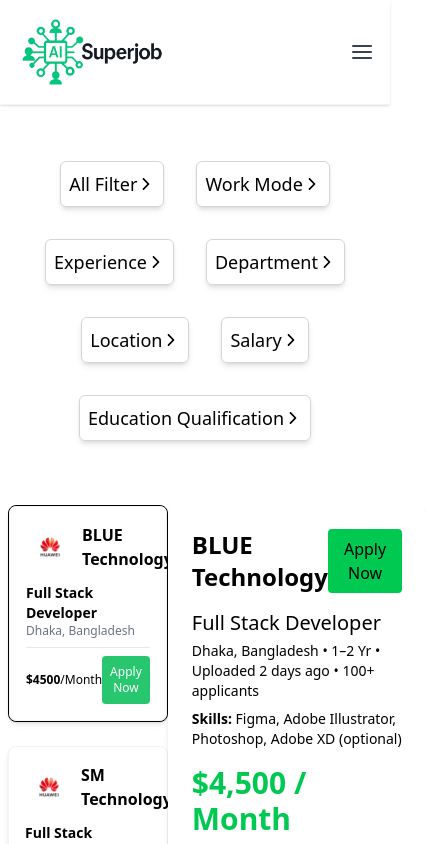
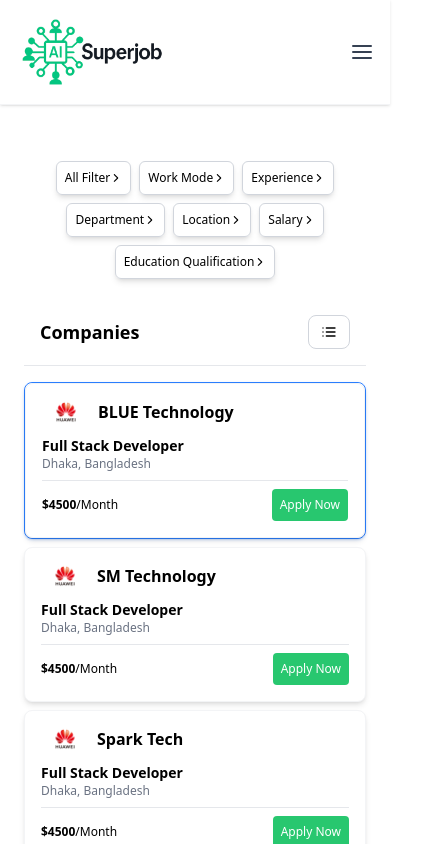
Before and after one commit to smtaidev/and_scheer-frontend, a Next.js app: page /jobSeeker/job-details in a window 390 px wide. Shown: the top 844 px of the page, 426 px wide, since content can reach past the window. Built offline with nearby package versions, Linux system fonts and the light colour scheme.

Commit message:
Make the details page responsive

```diff
--- a/package.json
+++ b/package.json
@@ -12,6 +12,7 @@
     "@reduxjs/toolkit": "^2.8.2",
     "framer-motion": "^12.9.1",
     "jwt-decode": "^4.0.0",
+    "lucide": "^0.525.0",
     "lucide-react": "^0.525.0",
     "next": "15.3.1",
     "react": "^19.0.0",
--- a/src/app/(jobSeeker)/jobSeeker/(pages)/job-details/page.tsx
+++ b/src/app/(jobSeeker)/jobSeeker/(pages)/job-details/page.tsx
@@ -12,6 +12,7 @@ import RecentJobCard from '@/components/recent-job/RecentJobCard';
 // import Container from '@/components/Container'
 // import JobDetailsCard from './JobDetailsCard'
 // import AllFilterSection from './AllfilterSection'
+import { ChevronLeft, List, Search, X } from "lucide-react"
 
 export type Company = {
     icnos: string;
@@ -24,26 +25,104 @@ export type Company = {
 export default function JobDetailspage() {
 
     const [currentCompany, setCurrentCompany] = useState<Company | undefined>(companies[0]);
+    const [showCompanies, setShowCompanies] = useState(true)
+    const [searchTerm, setSearchTerm] = useState("")
+
+    const filteredCompanies = companies.filter((company) => company.name.toLowerCase().includes(searchTerm.toLowerCase()))
+
+    const handleCompanySelect = (company: Company) => {
+        setCurrentCompany(company)
+        setShowCompanies(false)
+    }
+
+    const toggleView = () => {
+        setShowCompanies(!showCompanies)
+    }
+
+    const clearSearch = () => {
+        setSearchTerm("")
+    }
     return (
         <div>
 
             <Container>
-                <AllFilterSection/>
-                <div className='flex mt-16 '>
+                <AllFilterSection />
+                <div className=" px-4 mt-5 md:mt-9">
+                    {/* Mobile Header */}
+                    <div className="md:hidden sticky top-0 bg-white border-b border-gray-200 p-4 z-10 mb-4">
+                        <div className="flex items-center justify-between">
+                            <div className="flex items-center gap-3">
+                                {!showCompanies && currentCompany && (
+                                    <button
+                                        onClick={() => setShowCompanies(true)}
+                                        className="p-2 hover:bg-gray-100 rounded-lg transition-colors duration-200"
+                                    >
+                                        <ChevronLeft size={20} />
+                                    </button>
+                                )}
+                                <h1 className="text-lg font-semibold">
+                                    {showCompanies ? "Companies" : currentCompany?.name || "Job Details"}
+                                </h1>
+                            </div>
 
-                    <div className='space-y-6  w-[457px]'>
-                        {
-                            companies.map(company => <div className={`${currentCompany===company? "border border-scheer-primary rounded-lg shadow-xs shadow-scheer-primary":""}`} onClick={() => setCurrentCompany(company)}><RecentJobCard key={company.name} job={company} /> </div>)
-                        }
+                            {showCompanies && (
+                                <button
+                                    onClick={toggleView}
+                                    className="flex items-center gap-2 px-3 py-2 border border-gray-300 rounded-lg bg-white hover:bg-gray-50 transition-colors duration-200 text-sm"
+                                    disabled={!currentCompany}
+                                >
+                                    <List size={16} />
+                                    <span className="hidden xs:inline">Details</span>
+                                </button>
+                            )}
+                        </div>
+
+
                     </div>
 
+                    <div className="flex flex-col md:flex-row gap-6">
+                        {/* Companies List Section */}
+                        <div
+                            className={`
+            space-y-2 md:space-y-6
+            w-full md:w-[457px]
+            ${showCompanies ? "block" : "hidden md:block"}
+          `}
+                        >
+                            {filteredCompanies.length > 0 ? (
+                                filteredCompanies.map((company) => (
+                                    <div
+                                        key={company.name}
+                                        className={`
+                  cursor-pointer transition-all duration-200
+                  ${currentCompany === company
+                                                ? "border border-blue-500 rounded-lg shadow-sm shadow-blue-500/20"
+                                                : "hover:shadow-md"
+                                            }
+                `}
+                                        onClick={() => handleCompanySelect(company)}
+                                    >
+                                       <RecentJobCard key={company.name} job={company} />
+                                    </div>
+                                ))
+                            ) : (
+                                <div className="text-center py-8">
+                                    <p className="text-gray-500">No companies found matching "{searchTerm}"</p>
+                                </div>
+                            )}
+                        </div>
 
-                    <div className='flex-1'>
-                        <JobDetailsCard currentCompany={currentCompany}/>
+                        {/* Job Details Section */}
+                        <div
+                            className={`
+            flex-1
+            ${!showCompanies ? "block" : "hidden md:block"}
+          `}
+                        >
+                            <JobDetailsCard currentCompany={currentCompany} />
+                        </div>
                     </div>
-
                 </div>
-
 
 
             </Container>
--- a/src/components/job-details/AllfilterSection.tsx
+++ b/src/components/job-details/AllfilterSection.tsx
@@ -50,7 +50,7 @@ export default function AllFilterSection() {
 
 
   return (
-    <div className='flex gap-8 justify-center flex-wrap' >
+    <div className='flex gap-2 md:gap-8 justify-center flex-wrap' >
         {
             filters.map(filter => <div onClick={()=>setCurrentFilter(filter.name)} className={`${currentFilter===filter.name? "bg-scheer-primary rounded-lg":""}`}><AllfinterCard  key={filter.name} name={filter.name} /></div> )
         }
--- a/src/components/job-details/AllfinterCard.tsx
+++ b/src/components/job-details/AllfinterCard.tsx
@@ -4,10 +4,10 @@ import { IoIosArrowForward } from 'react-icons/io'
 export default function AllfinterCard({name}:{name:string}) {
   return (
     <div>
-         <div className='p-2 md:p-[20px] flex gap-4 border border-gray-300 rounded-md shadow-md '>
+         <div className='p-2 md:p-[20px] flex md:gap-4 border border-gray-300 rounded-md shadow-md '>
 
                     <div className='flex justify-center items-center '>
-                        <p className='text-lg text-scheer-primary-dark flex '>{name}<IoIosArrowForward className='my-auto' /></p>
+                        <p className='text-xs md:text-lg text-scheer-primary-dark flex '>{name}<IoIosArrowForward className='my-auto' /></p>
 
                     </div>
                 </div>
--- a/src/components/job-details/JobDetailsCard.tsx
+++ b/src/components/job-details/JobDetailsCard.tsx
@@ -11,13 +11,13 @@ const JobDetailsCard: React.FC<JobDetailsCardProps> = ({ currentCompany }) => {
     return (
         <section className="max-w-[939px] mx-auto p-6 bg-white text-scheer-primary-dark shadow-md rounded-lg">
             <header className="flex justify-between items-center mb-4">
-                <h1 className="text-2xl md:text-5xl font-bold  dark:">{currentCompany?.name ||"dask"}</h1>
-                <button className="bg-green-500  font-medium px-4 py-2 rounded hover:bg-green-600 transition">
+                <h1 className="text-2xl md:text-4xl lg:text-5xl font-bold  dark:">{currentCompany?.name ||"dask"}</h1>
+                <button className="bg-green-500 text-xs  font-medium px-2 md:px-4 py-2 rounded hover:bg-green-600 transition text-white">
                     Apply Now
                 </button>
             </header>
 
-            <h2 className="text-xl md:text-[42px]   dark:">{currentCompany?.position || "UI/UX Designer (Onsite)"}</h2>
+            <h2 className="text-xl md:text-3xl lg:text-[42px]   dark:">{currentCompany?.position || "UI/UX Designer (Onsite)"}</h2>
             <p className="text-sm  dark: mt-1">
                 Dhaka, Bangladesh • 1–2 Yr • Uploaded 2 days ago • 100+ applicants
             </p>
@@ -72,7 +72,7 @@ const JobDetailsCard: React.FC<JobDetailsCardProps> = ({ currentCompany }) => {
             </section>
 
             <footer className="mt-6 flex gap-3">
-                <button className="bg-scheer-primary text-white  px-4 py-2 rounded hover:bg-green-600 transition">
+                <button className="bg-primary text-white  px-4 py-2 rounded hover:bg-green-600 transition">
                     Apply Now
                 </button>
                 <button className="border border-gray-300   dark: px-4 py-2 rounded hover:bg-gray-300 text-scheer-body-gray  transition">
--- /dev/null
+++ b/src/components/shared/Confirmation-modal.tsx
@@ -0,0 +1,107 @@
+"use client"
+
+import type React from "react"
+import { X } from "lucide-react"
+
+interface ConfirmationModalProps {
+  isOpen: boolean
+  onClose: () => void
+  onConfirm: () => void
+  title?: string
+  message?: string
+  confirmText?: string
+  cancelText?: string
+  confirmButtonClass?: string
+  illustration?: React.ReactNode
+}
+
+export function ConfirmationModal({
+  isOpen,
+  onClose,
+  onConfirm,
+  title = "Are you sure",
+  message = "This action cannot be undone.",
+  confirmText = "Yes, Confirm",
+  cancelText = "No, Cancel",
+  confirmButtonClass = "bg-red-500 hover:bg-red-600 text-white",
+  illustration,
+}: ConfirmationModalProps) {
+  if (!isOpen) return null
+
+  const handleConfirm = () => {
+    onConfirm()
+    onClose()
+  }
+
+  const handleCancel = () => {
+    onClose()
+  }
+
+  const handleBackdropClick = (e: React.MouseEvent) => {
+    if (e.target === e.currentTarget) {
+      onClose()
+    }
+  }
+
+  return (
+    <div
+      className="fixed inset-0 bg-black/20 bg-opacity-50 flex items-center justify-center z-50 p-4"
+      onClick={handleBackdropClick}
+    >
+      <div className="bg-white rounded-2xl shadow-xl max-w-md w-full mx-4 relative">
+        {/* Close button */}
+        <button
+          onClick={onClose}
+          className="absolute top-4 right-4 text-gray-400 hover:text-gray-600 transition-colors"
+          aria-label="Close modal"
+        >
+          <X size={20} />
+        </button>
+
+        {/* Modal content */}
+        <div className="p-8 text-center">
+          {/* Illustration */}
+          <div className="mb-6">
+            {illustration || (
+              <div className="w-20 h-20 mx-auto mb-4">
+                <svg viewBox="0 0 100 100" className="w-full h-full">
+                  {/* Simple person with question mark illustration */}
+                  <circle cx="50" cy="30" r="12" fill="#FFA07A" />
+                  <rect x="42" y="42" width="16" height="20" rx="8" fill="#FFA07A" />
+                  <rect x="38" y="62" width="8" height="15" rx="4" fill="#FFA07A" />
+                  <rect x="54" y="62" width="8" height="15" rx="4" fill="#FFA07A" />
+                  <circle cx="65" cy="25" r="8" fill="#4A90E2" opacity="0.8" />
+                  <text x="65" y="30" textAnchor="middle" fill="white" fontSize="10" fontWeight="bold">
+                    ?
+                  </text>
+                </svg>
+              </div>
+            )}
+          </div>
+
+          {/* Title */}
+          <h2 className="text-2xl font-semibold text-gray-900 mb-2">{title}</h2>
+
+          {/* Message */}
+          <p className="text-gray-600 mb-8">{message}</p>
+
+          {/* Action buttons */}
+          <div className="flex gap-3">
+            <button
+              onClick={handleCancel}
+              className="flex-1 px-6 py-3 border border-gray-300 text-gray-700 rounded-lg hover:bg-gray-50 transition-colors font-medium"
+            >
+              {cancelText}
+            </button>
+            <button
+              onClick={handleConfirm}
+              className={`flex-1 px-6 py-3 rounded-lg transition-colors font-medium ${confirmButtonClass}`}
+            >
+              {confirmText}
+            </button>
+          </div>
+        </div>
+      </div>
+    </div>
+  )
+}
--- a/src/components/shared/Navbar/Navbar.tsx
+++ b/src/components/shared/Navbar/Navbar.tsx
@@ -14,6 +14,7 @@ import {
 import { FiMenu, FiX } from "react-icons/fi"; // For modern icons
 import { LuUser } from "react-icons/lu";
 import { toast } from "sonner";
+import { ConfirmationModal } from "../Confirmation-modal";
 
 type NavItem = {
   name: string;
@@ -107,6 +108,18 @@ export default function Navbar({ navItem }: NavbarProps) {
     setShowMenu(false);
     toast.success("Logged out successfully");
   };
+
+
+  const [showLogoutModal, setShowLogoutModal] = useState(false)
+  const [showDeleteModal, setShowDeleteModal] = useState(false)
+
+
+  const handleDelete = () => {
+    console.log("Item deleted")
+    // Add your delete logic here
+    alert("Item deleted successfully!")
+  }
+
 
   return (
     <nav className="bg-white border-b border-gray-100 shadow-sm sticky top-0 z-40">
@@ -206,6 +219,13 @@ export default function Navbar({ navItem }: NavbarProps) {
                     Sign In
                   </Link>
                 )}
+                 <button
+              onClick={() => setShowDeleteModal(true)}
+
+              className="w-full text-left hover:text-main-green py-5"
+            >
+              Modal
+            </button>
               </div>
             )}
           </div>
@@ -276,10 +296,12 @@ export default function Navbar({ navItem }: NavbarProps) {
                     className="w-full text-left hover:text-main-green"
                   >
                     Sign In
+
                   </Link>
                 )}
               </div>
             )}
+
           </div>
         </div>
       </div>
@@ -300,6 +322,18 @@ export default function Navbar({ navItem }: NavbarProps) {
       >
         <SearchSection />
       </div>
+
+
+      <ConfirmationModal
+        isOpen={showDeleteModal}
+        onClose={() => setShowDeleteModal(false)}
+        onConfirm={handleDelete}
+        title="Delete Item"
+        message="Are you sure you want to delete this item? This action cannot be undone."
+        confirmText="Yes, Delete"
+        cancelText="Cancel"
+        confirmButtonClass="bg-red-500 hover:bg-red-600 text-white"
+      />
     </nav>
   );
 }
```
Also changed, not shown: 1 other file (tests, documents, lock files or other folders).
